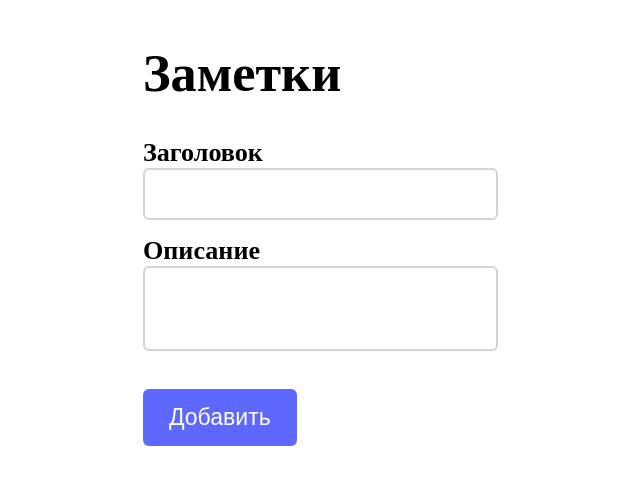
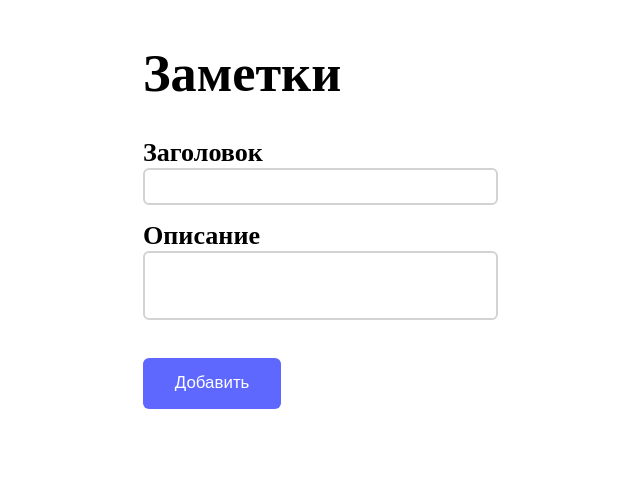
Before and after one commit to MaxRyazan/elex_job, a Vue app: page / in a window 1536 px wide. Shown: the top 484 px of the page, without its empty margins (17-657 px from the left). Built offline with nearby package versions, Linux system fonts and the light colour scheme.

Commit message:
v1.12 verstka DONE

```diff
--- a/src/styles/media.css
+++ b/src/styles/media.css
@@ -149,3 +149,34 @@
         margin-top: 2vw;
     }
 }
+
+@media (orientation: landscape) AND (min-width: 1500px) {
+    .card{
+        height: 20vw;
+    }
+    .card_item_title, .card_item_description, .btn_open, .btn_delete{
+        font-size: 1.2vw;
+    }
+    .btn_open, .btn_delete{
+        height: 2vw;
+        width: 8vw;
+    }
+    .input_title{
+        height: 2vw;
+        font-size: 1.2vw;
+    }
+    .textarea{
+        height: 4vw;
+        font-size: 1.2vw;
+    }
+    .btn_delete{
+        margin-top: 0.1vw;
+    }
+    .btn_blue{
+        padding: 1vw;
+        width: 9vw;
+        font-size: 1.1vw;
+        margin-top: 2vw;
+    }
+
+}
```
